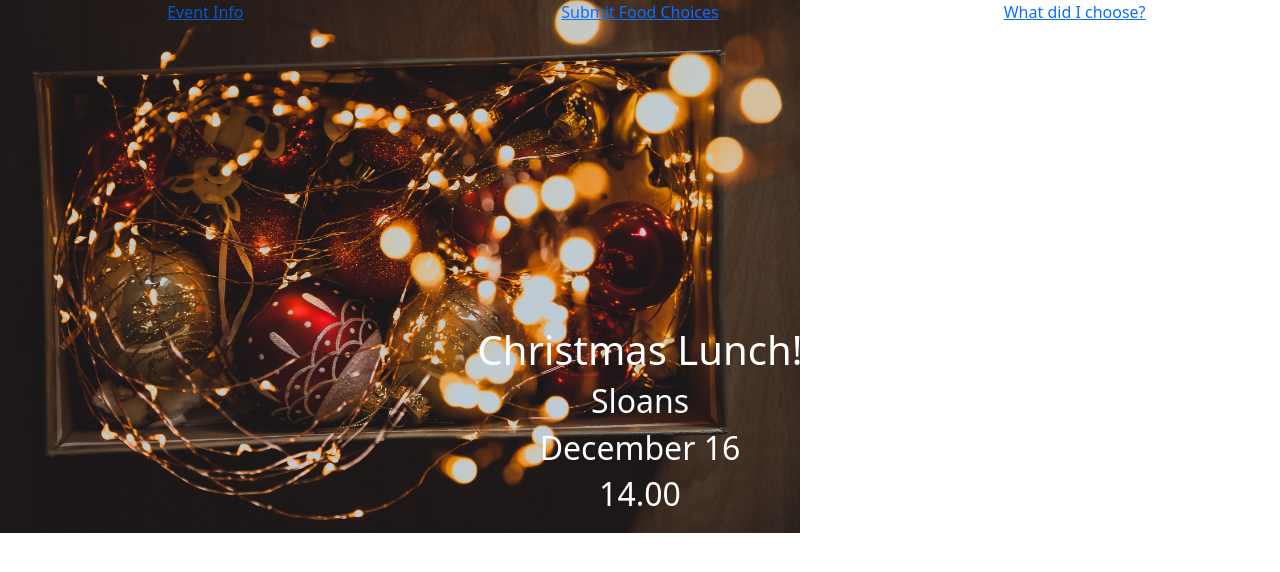
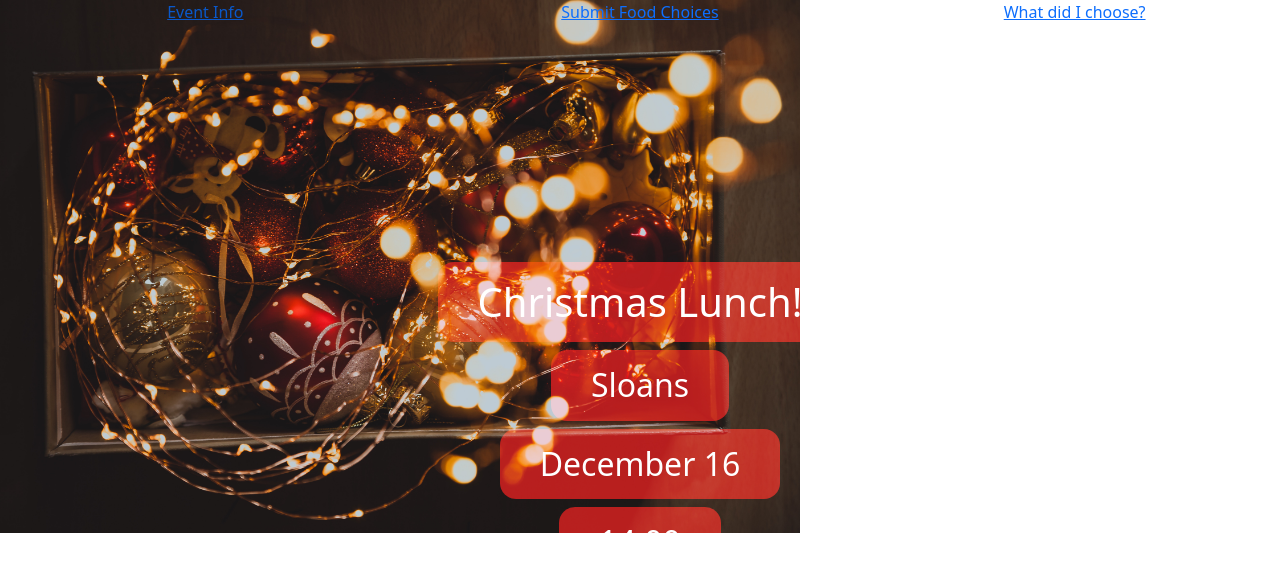
Before and after one commit to marijanedjalkova/christmaslunch, a React (Create React App) app: page / in a window 1280 px wide. Shown: the top 572 px of the page. Built offline with nearby package versions, Linux system fonts and the light colour scheme; what @fortawesome/fontawesome would draw is missing.

Commit message:
text colouring and padding

```diff
--- a/src/index.css
+++ b/src/index.css
@@ -13,6 +13,15 @@ code {
     monospace;
 }
 
+h1, h2 {
+  background-color: #d78383;
+  border-radius: 2vh;
+  padding: 2vh;
+  padding-left: 5vh;
+  padding-right: 5vh;
+  mix-blend-mode: hard-light;
+}
+
 a {
   color: #d78383;
 }
```
